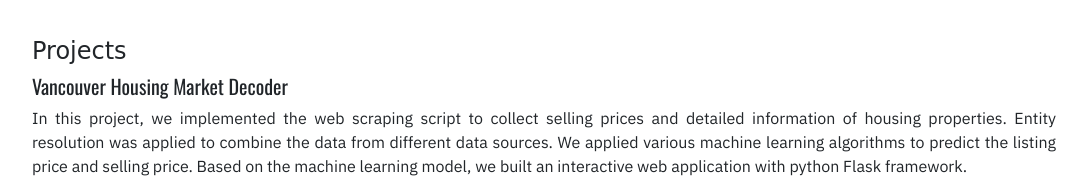
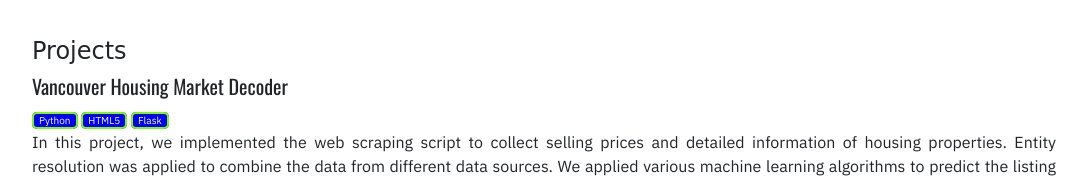
Before and after one commit to xiaosuper163/xiaosuper163.github.io, a plain HTML site: page index.html in a window 1280 px wide. Shown: the part 2448-2631 px from the top of the page, without its empty margins (96-1183 px from the left). Drawn offline with nearby package versions, Linux system fonts and the light colour scheme; a web font is replaced by a local one.

Commit message:
add tag styles, tbd

```diff
--- a/index.html
+++ b/index.html
@@ -198,6 +198,9 @@
                 <br>
                 <h4 id="project" style="font-family: 'Shrikhand', cursive">Projects</h4>
                 <h5 id="project-1" class="project-title">Vancouver Housing Market Decoder</h5>
+				<span style="font-size: 10px; border: 2px solid lawngreen; background-color: blue; border-radius: 0.5em; padding: 0 5px; color: white">Python</span>
+				<span style="font-size: 10px; border: 2px solid lawngreen; background-color: blue; border-radius: 0.5em; padding: 0 5px; color: white">HTML5</span>
+				<span style="font-size: 10px; border: 2px solid lawngreen; background-color: blue; border-radius: 0.5em; padding: 0 5px; color: white">Flask</span>
                 <p>In this project, we implemented the web scraping script to collect selling prices and detailed
                     information of housing properties. Entity resolution was applied to combine the data from different
                     data sources. We applied various machine learning algorithms to predict the listing price and
```
